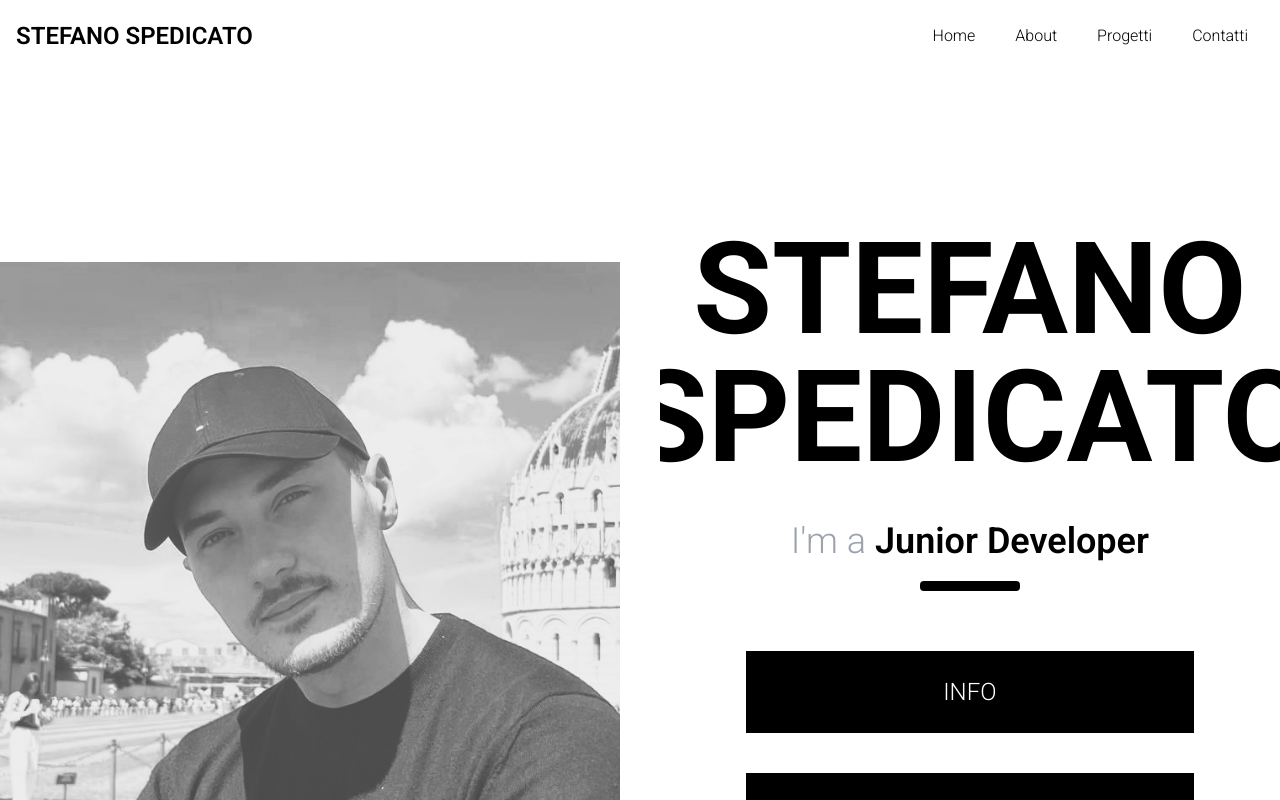
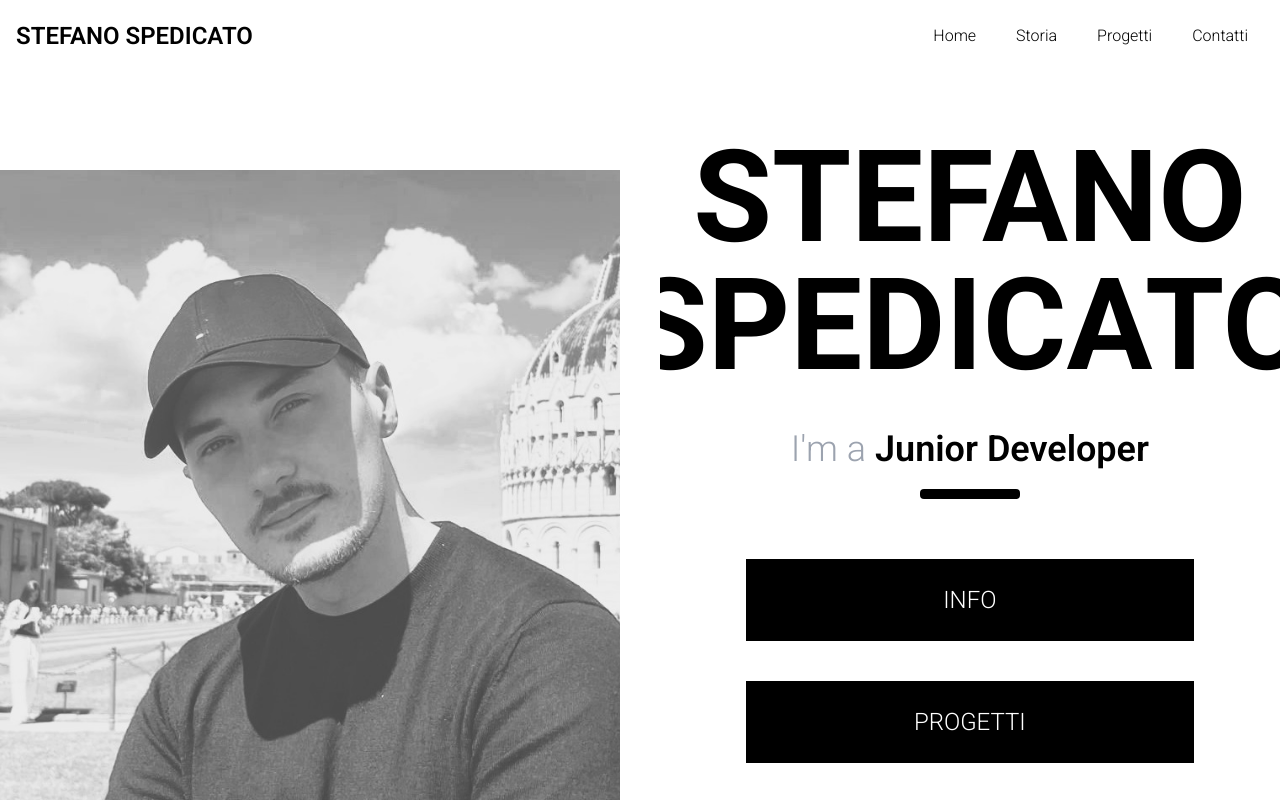
Before and after one commit to Stefanospedicato/portfolio, a React (Vite) app: page /home in a window 1280 px wide. Shown: the top 800 px of the page. Built offline with nearby package versions, Linux system fonts and the light colour scheme.

Commit message:
feat: fix margin top section in mobile

```diff
--- a/src/App.jsx
+++ b/src/App.jsx
@@ -11,7 +11,7 @@ const App = () => {
       <Routes>
         <Route path="/" element={<DefaultLayout />}>
           <Route path="/home" element={<Homepage />} />
-          <Route path="/about" element={<About />} />
+          <Route path="/storia" element={<About />} />
           <Route path="/contatti" element={<Contacts />} />
           <Route path="/progetti" element={<Projects />} />
           <Route path="/progetti/:id" element={<ProjectDetail />} />
--- a/src/components/Navbar.jsx
+++ b/src/components/Navbar.jsx
@@ -25,7 +25,7 @@ export default function Navbar() {
         {/* Menu Navigazione */}
         <div className={`${isOpen ? "block" : "hidden"} w-full md:block md:w-auto`} id="navbar-default">
           <ul className="flex flex-col p-4 md:p-0 mt-4 border border-gray-100 rounded-lg bg-gray-50 md:flex-row md:mt-0 md:border-0 md:bg-white md:space-x-2">
-            {["Home", "About", "Progetti", "Contatti"].map((item) => (
+            {["Home", "Storia", "Progetti", "Contatti"].map((item) => (
               <li key={item}>
                 <Link
                   to={`/${item.toLowerCase()}`}
--- a/src/layouts/DefaultLayout.jsx
+++ b/src/layouts/DefaultLayout.jsx
@@ -4,7 +4,7 @@ import Footer from "../components/Footer"
 const DefaultLayout = () => {
   return (
     <>
-      <header className="xl:pb-28">
+      <header className="xl:pb-5">
         <Navbar />
       </header>
       <main>
--- a/src/pages/Contacts.jsx
+++ b/src/pages/Contacts.jsx
@@ -5,7 +5,7 @@ import { contacts } from "../data/data";
 const Contacts = () => {
   return (
     <div className="w-full xl:h-[1100px] flex items-center justify-center">
-      <section className="w-full flex flex-col xl:flex-row xl:justify-between min-h-screen pt-20 homepage-section gap-10 xl:pb-20 relative">
+      <section className="w-full flex flex-col xl:flex-row xl:justify-between min-h-screen pt-20 homepage-section gap-10 pb-20 relative">
         <ImageSection />
 
         <motion.div
--- a/src/pages/Homepage.jsx
+++ b/src/pages/Homepage.jsx
@@ -6,7 +6,7 @@ import RoundedImage from "../components/RoundedImage";
 const Homepage = () => {
   return (
     <div className="w-full  xl:h-[1100px] flex items-center justify-center">
-      <section className="w-full flex flex-col items-center justify-center min-h-screen pt-20 xl:flex-row xl:justify-between homepage-section gap-10 xl:pb-20">
+      <section className="w-full flex flex-col items-center justify-center min-h-screen  xl:flex-row xl:justify-between homepage-section gap-10 pb-20 pt-20">
         <ImageSection />
         <motion.div
           initial={{ opacity: 0, y: 50 }}
--- a/src/pages/ProjectDetail.jsx
+++ b/src/pages/ProjectDetail.jsx
@@ -16,7 +16,7 @@ const ProjectDetail = () => {
 
   return (
     <div className="w-fullvxl:h-[1100px] flex items-center justify-center">
-      <section className="w-full flex flex-col xl:flex-row xl:justify-between min-h-screen pt-20 homepage-section gap-10 relative xl:pb-20">
+      <section className="w-full flex flex-col xl:flex-row xl:justify-between min-h-screen pt-20 homepage-section gap-10 relative pb-20">
         <ImageSection />
 
         <motion.div
--- a/src/pages/Projects.jsx
+++ b/src/pages/Projects.jsx
@@ -7,7 +7,7 @@ import { Link } from "react-router-dom";
 const Projects = () => {
   return (
     <div className="w-full  xl:h-[1100px] flex items-center justify-center">
-      <section className="w-full flex flex-col xl:flex-row xl:justify-between min-h-screen homepage-section gap-10 relative">
+      <section className="w-full flex flex-col xl:flex-row xl:justify-between min-h-screen homepage-section gap-10 relative pt-20 pb-20">
         <ImageSection />
 
         <motion.div
```
